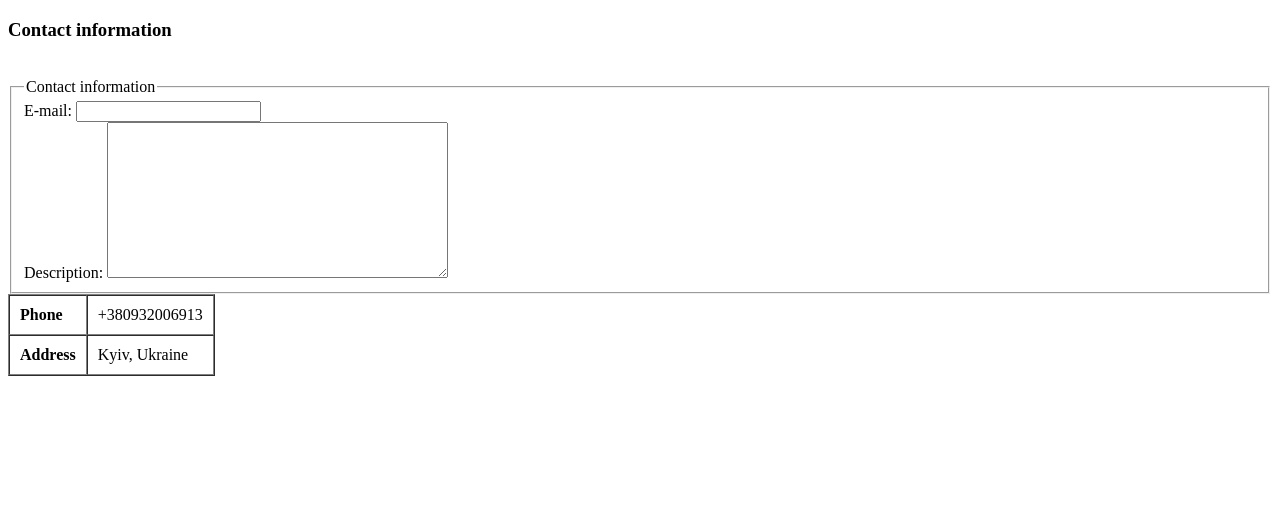
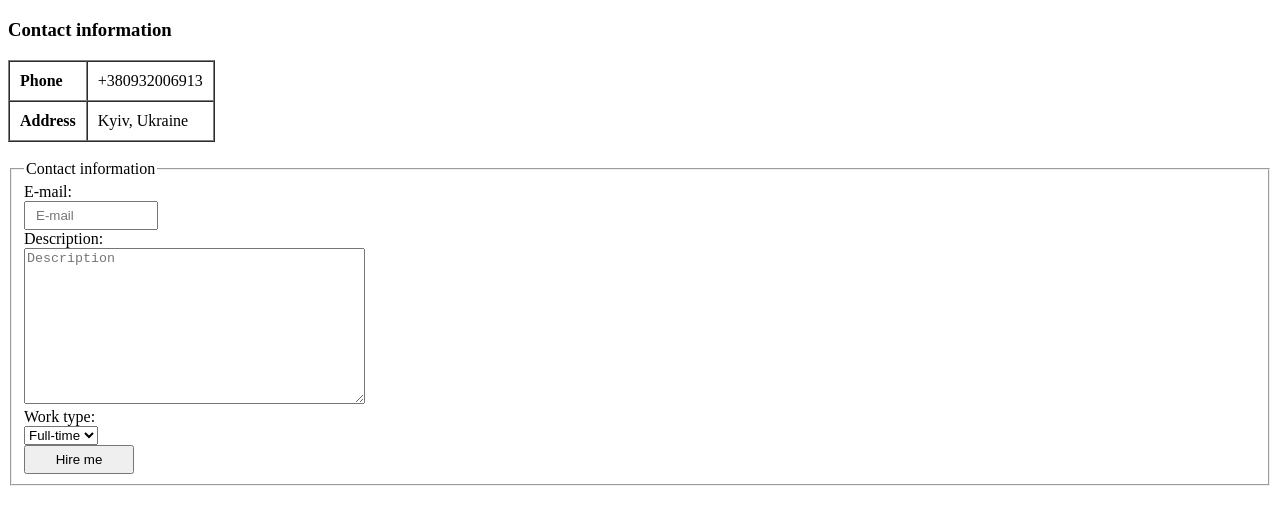
Before and after one commit to TetianaDereka/lesson_4, a plain HTML site: page forms.html in a window 1280 px wide. Shown: the part 61-586 px from the top of the page. Drawn offline with Linux system fonts and the light colour scheme.

Commit message:
add form

```diff
--- a/forms.html
+++ b/forms.html
@@ -1,6 +1,22 @@
 <!DOCTYPE html>
 <html>
 <head>
+    <style>
+       div {
+        margin-bottom: 10px;
+      }
+      label {
+        display: inline-block;
+        width: 110px;
+
+      }
+      input {
+        padding: 5px 10px;
+        width: 110px;
+      }
+
+    </style>
+
     <meta charset="UTF-8">
     <title>Job_offer</title>
   </head>
@@ -23,6 +39,7 @@
               <td>Kyiv, Ukraine</td>
             </tr>
         </thead>
+    </table>
 </br>
 <form action="forms.html" method="get">
 
@@ -32,12 +49,25 @@
         <input
           type="text"
           required
-          name="email" />
+          name="email"
+          placeholder="E-mail"
+          />
       </label>
-</br>
+<br/>
     <label for="description">Description:
-        <textarea name="description" rows="10" cols="40"></textarea>
+        <textarea name="description" rows="10"cols="40" placeholder="Description"></textarea>
     </label>
-
-  </fieldset>
+<br/>
+    <label>
+        Work type:
+        <select
+          name="work-type">
+          <option value="full-time">Full-time</option>
+          <option value="remote">Remote</option>
+          <option value="project">Project</option>
+        </select>
+      </label>
+<br/>
+      <input type="submit" value="Hire me">
+</fieldset>
 </form>
```
